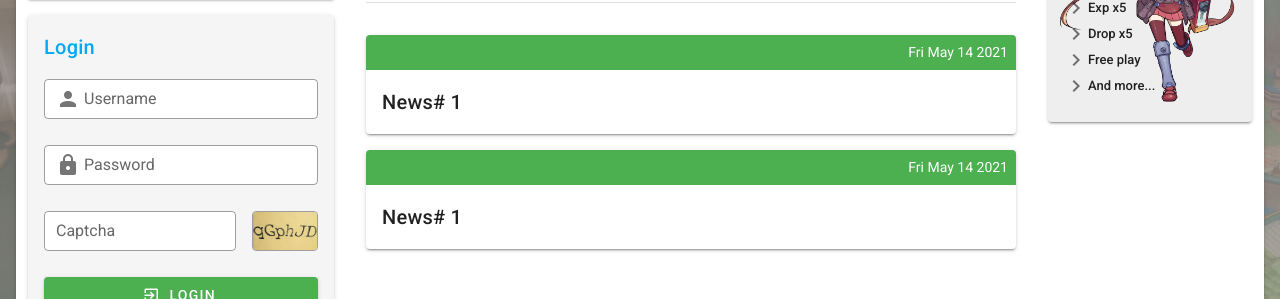
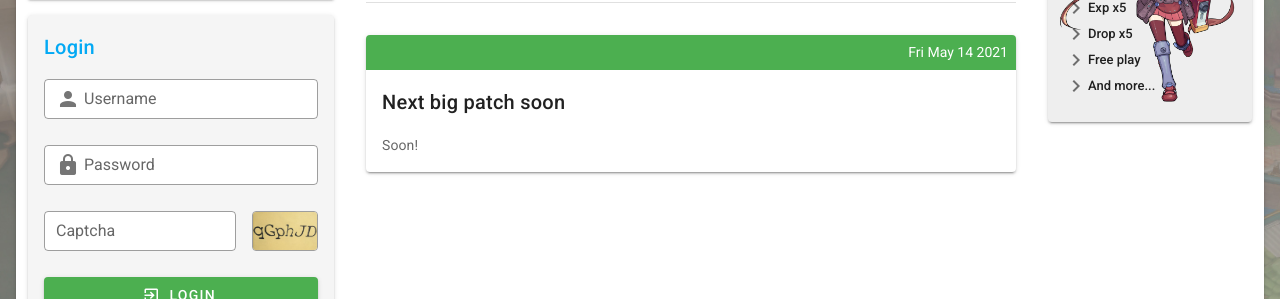
Before and after one commit to CarlosCE-dev/EdenProjectWeb, a Nuxt app: page / in a window 1280 px wide. Shown: the part 312-611 px from the top of the page. Built offline with nearby package versions, Linux system fonts and the light colour scheme; what vuescroll would draw is missing.

Commit message:
HOME: Add custom prop for the news

```diff
--- a/components/home/news.vue
+++ b/components/home/news.vue
@@ -5,15 +5,18 @@
             <span class="white--text">{{ new Date().toDateString() }}</span>
         </v-system-bar>
         <v-card-title>
-            News# 1
+            {{ news.title }}
         </v-card-title>
+        <v-card-text>
+            {{ news.description }}
+        </v-card-text>
     </v-card>
 </template>
 
 <script>
-    export default {
-
-    }
+export default {
+    props: ['news']
+}
 </script>
 
 <style lang="scss" scoped>
--- a/components/home/news_list.vue
+++ b/components/home/news_list.vue
@@ -4,8 +4,8 @@
             <span class="blue--text title__news pr-1">News</span>EdenEternal.To
         </p>
         <v-divider class="pb-4"></v-divider>
-        <div v-for="item in news" :key="item">
-            <HomeNews/>
+        <div v-for="item in news">
+            <HomeNews :news="item"/>
         </div>
     </div>
 </template>
@@ -13,7 +13,12 @@
 <script>
 export default {
     data: () => ({
-        news: ['1','2']
+        news: [
+            {
+                title: "Next big patch soon",
+                description: "Soon!"
+            }
+        ]
     })
 }
 </script>
```
